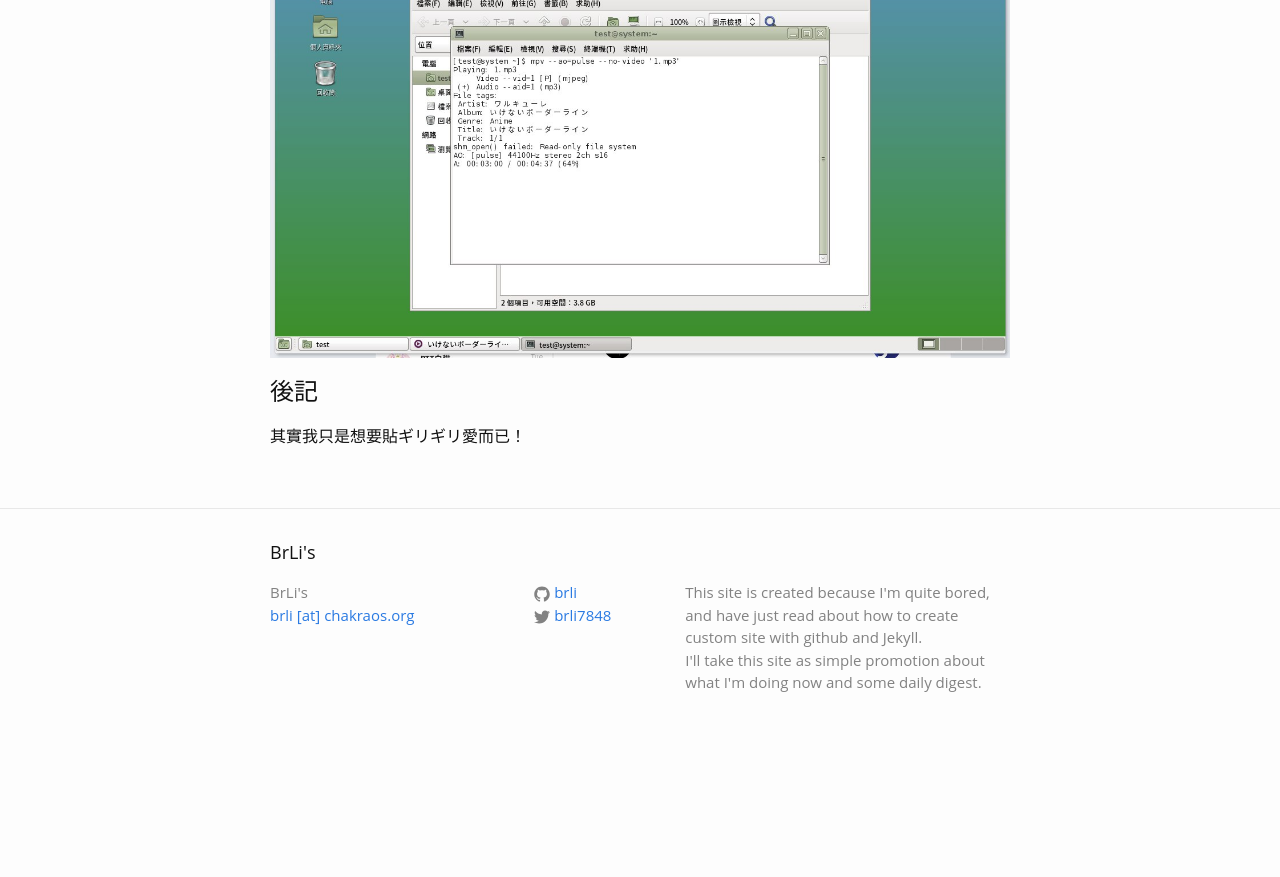
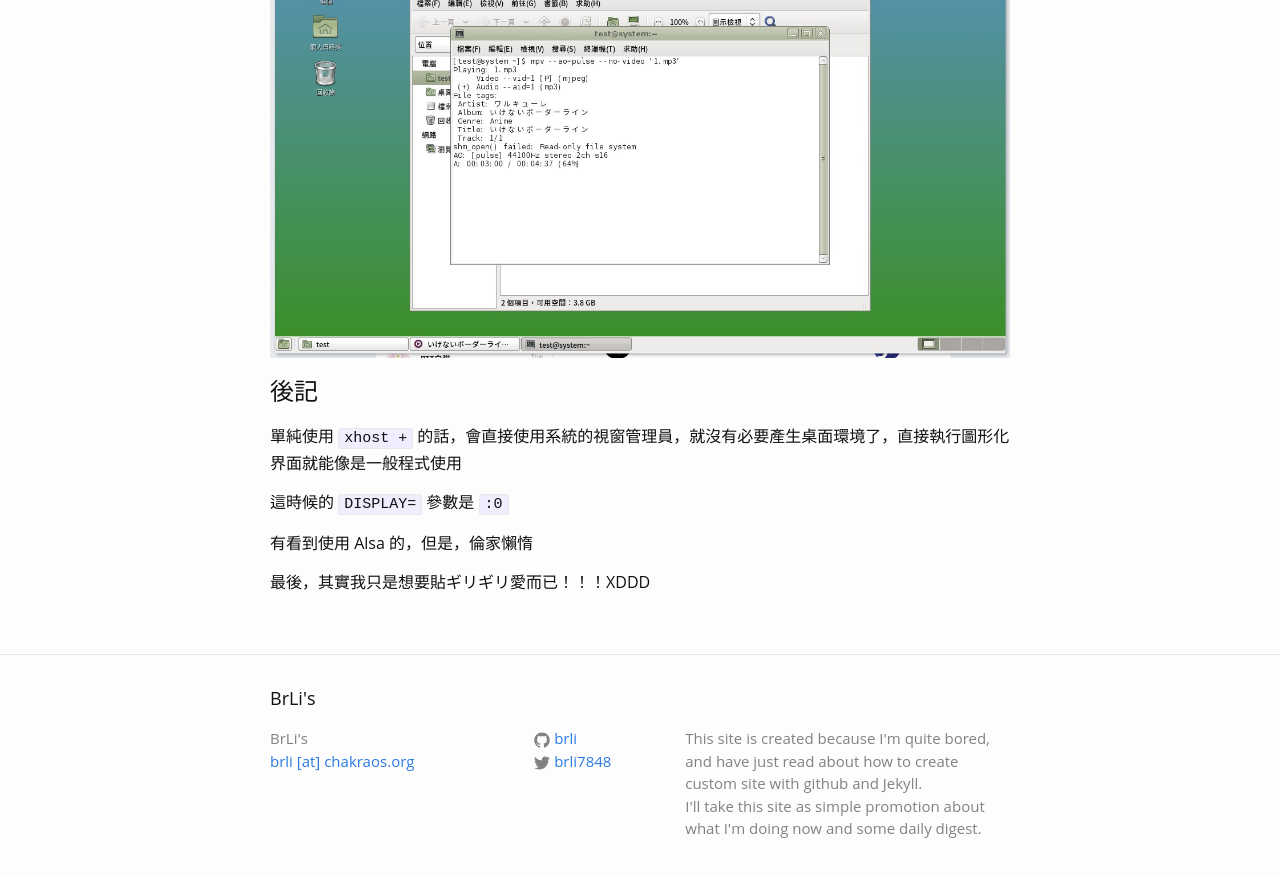
Before and after one commit to Brli/brli.github.io, a Jekyll site: the page built from _posts/2016-05-11-systemd-nspawn.markdown, in a window 1280 px wide and 900 px high, scrolled down 2349 px. Shown: the top 877 px of the window. Built offline with Jekyll 4.4.1, drawn with Linux system fonts in a browser that asks for light colours; before the commit the page ends 3103 px from its top, so only the background shows below that; some of the changed text lies outside the part shown.

Commit message:
minor edit

```diff
--- a/_posts/2016-05-11-systemd-nspawn.markdown
+++ b/_posts/2016-05-11-systemd-nspawn.markdown
@@ -79,7 +79,7 @@ categories: systemd container
 
 	$ sudo systemd-nspawn -D /rootpath --user=test --setenv=DISPLAY=:1
 
-   **這裡的`:1`務必要對應 6. 最後面啟動的位置**
+   **這裡的`:1`務必要對應第一步最後面啟動的位置**
 
 3. 在容器中使用正確的方式開啟 X 環境
 
@@ -106,7 +106,13 @@ categories: systemd container
 後記
 ====
 
-其實我只是想要貼ギリギリ愛而已！
+單純使用 `xhost +` 的話，會直接使用系統的視窗管理員，就沒有必要產生桌面環境了，直接執行圖形化界面就能像是一般程式使用
+
+這時候的 `DISPLAY=` 參數是 `:0`
+
+有看到使用 Alsa 的，但是，倫家懶惰
+
+最後，其實我只是想要貼ギリギリ愛而已！！！XDDD
 
 [1]: https://git.archlinux.org/svntogit/packages.git/plain/trunk/pacman.conf.x86_64?h=packages/pacman "上游的原始檔"
 [2]: https://git.archlinux.org/svntogit/packages.git/plain/trunk/mirrorlist?h=packages/pacman-mirrorlist "上游的原始檔"
```
